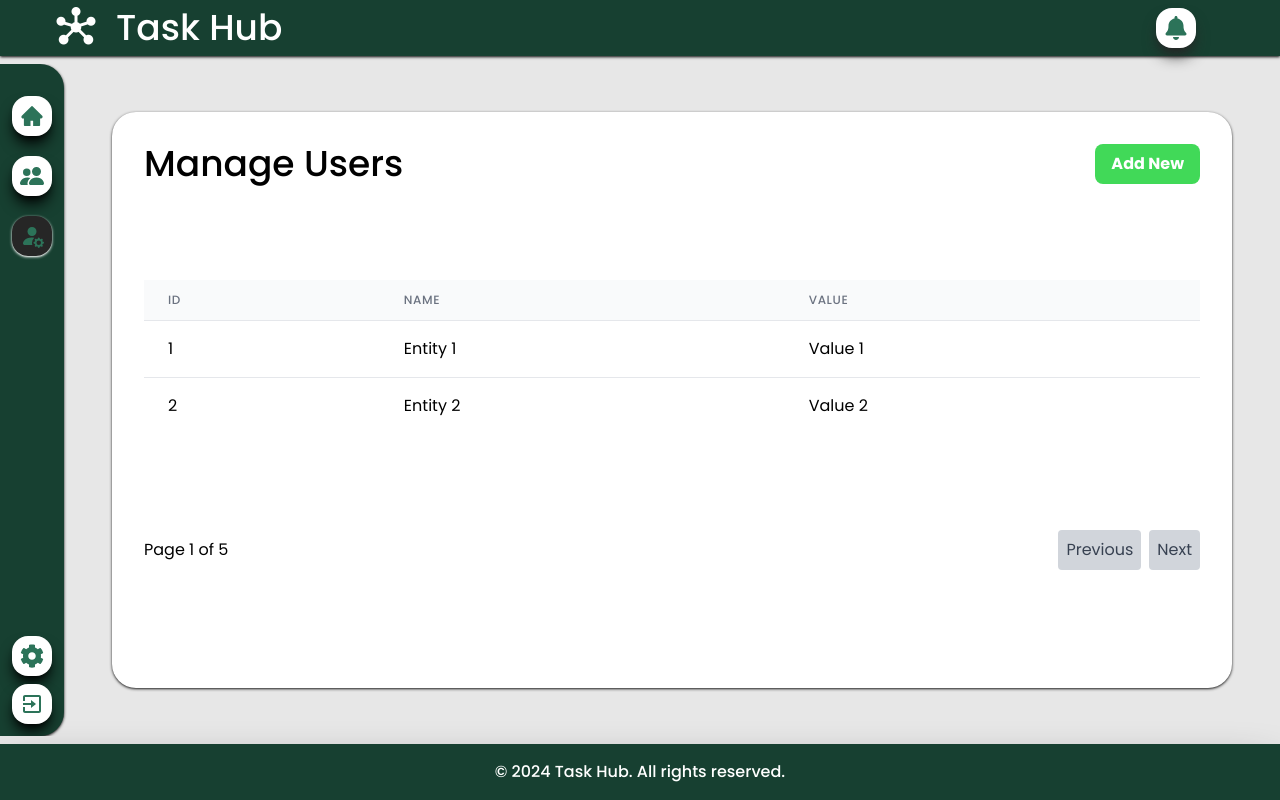
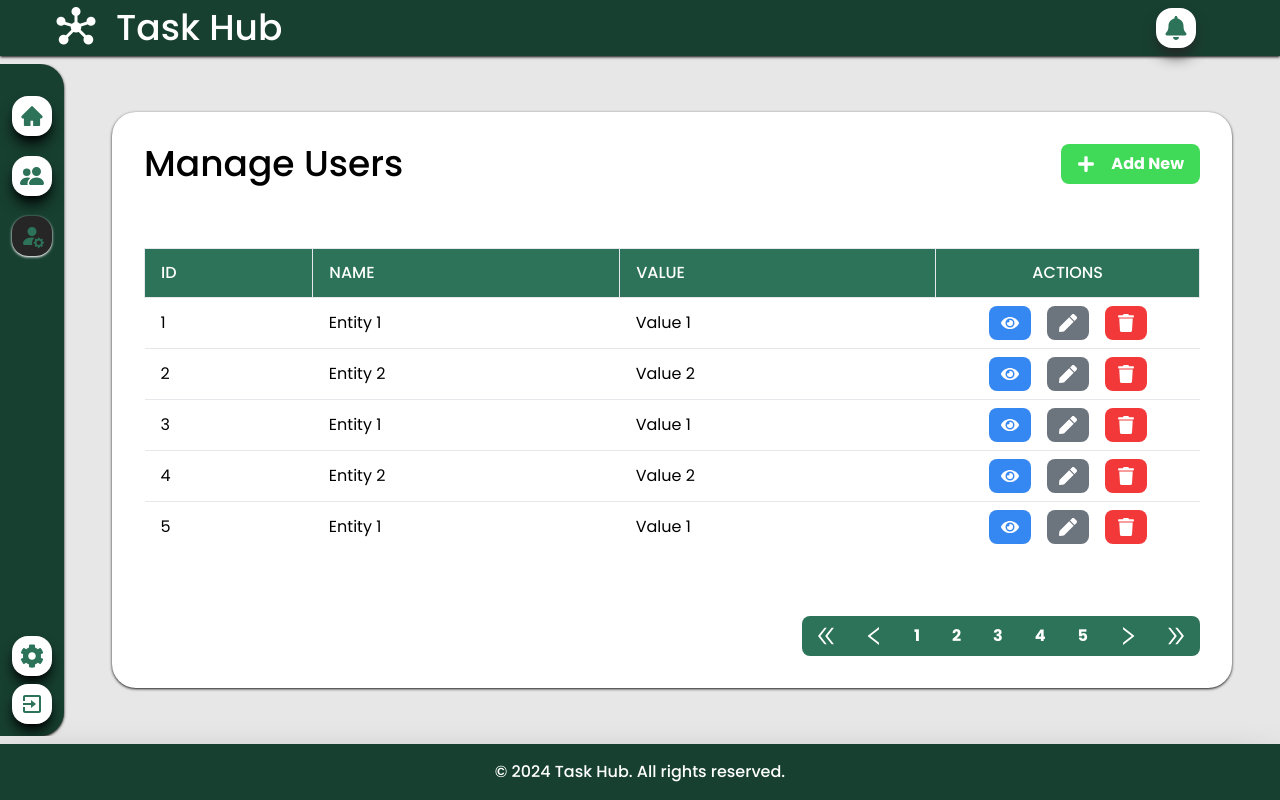
Before and after one commit to fabiomp-filho/task-hub-client, a Next.js app: page /users in a window 1280 px wide. Built offline with nearby package versions, Linux system fonts and the light colour scheme.

Commit message:
feat: Dynamic Table and Pagination complete.

```diff
--- a/components/buttons/CustomButton.tsx
+++ b/components/buttons/CustomButton.tsx
@@ -2,24 +2,39 @@ import React from "react";
 
 interface CustomButtonProps {
     type?: "submit" | "reset" | "button";
-    title: string;
+    title?: string;
     className?: string;
     onClick?: () => void;
     color?: string;
+    hoverTitle?: string;
+    py?: string;
+    px?: string;
+    icon?: React.ReactNode;
+    currentPage?: boolean;
+    disabled?: boolean;
 }
 
 const CustomButton: React.FC<CustomButtonProps> = (
     {
+        key,
         type ,
         title,
+        hoverTitle,
+        py = "2",
+        px= "4",
+        rounded = "rounded-lg",
         className = "",
         onClick,
-        color = "primary"
+        color = "primary",
+        icon,
+        currentPage = false,
+        disabled = false
     }
 ) => {
-    const baseClasses = `font-bold px-4 rounded-lg focus:outline-none focus:shadow-outline duration-300`;
+    const baseClasses = `flex gap-4 justify-center items-center font-bold py-${py} px-${px} ${rounded} focus:outline-none focus:shadow-outline duration-300`;
     const colorClasses = {
         primary: `bg-primary hover:bg-primaryHover text-white`,
+        outlinePrimary: `bg-white border border-primary hover:border-primaryHover text-primary`,
         secondary: `bg-secondary hover:bg-secondaryHover text-white`,
         success: `bg-success hover:bg-successHover text-white`,
         danger: `bg-danger hover:bg-dangerHover text-white`,
@@ -29,13 +44,32 @@ const CustomButton: React.FC<CustomButtonProps> = (
         lightgrey: `bg-lightgrey hover:bg-lightgreyHover text-white`,
     };
 
+    const currentPageClasses = {
+        primary: `bg-primaryHover text-white cursor-not-allowed`,
+        outlinePrimary: `bg-primaryHover text-white cursor-not-allowed`,
+        secondary: `bg-secondaryHover text-white cursor-not-allowed`,
+        success: `bg-successHover text-white cursor-not-allowed`,
+        danger: `bg-dangerHover text-white cursor-not-allowed`,
+        warning: `bg-warningHover text-white cursor-not-allowed`,
+        darkgreen: `bg-darkgreenHover text-white cursor-not-allowed`,
+        mediumgreen: `bg-mediumgreenHover text-white cursor-not-allowed`,
+        lightgrey: `bg-lightgreyHover text-white cursor-not-allowed`,
+    };
+
+    const disabledClasses = `opacity-50 cursor-not-allowed`;
+
+    const finalClasses = ` ${baseClasses} ${colorClasses[color]} ${currentPage ? currentPageClasses[color] : ""} ${disabled ? disabledClasses : ""} ${className}`;
+
     return (
         <button
+            key={key}
             type={type}
-            title={title}
-            className={`${baseClasses} ${colorClasses[color!]} ${className}`}
-            onClick={onClick}>
-            {title}
+            title={hoverTitle ?? title}
+            className={finalClasses}
+            onClick={!disabled ? onClick : undefined}
+            disabled={disabled}
+        >
+            {icon}{title}
         </button>
     )
 }
--- a/components/table/DynamicTable.tsx
+++ b/components/table/DynamicTable.tsx
@@ -1,6 +1,8 @@
 import React from 'react';
 import CustomButton from "@/components/buttons/CustomButton";
 import Pagination from "@/components/table/Pagination";
+import {FaPen, FaEye, FaTrash, FaPlus} from "react-icons/fa";
+
 interface Pagination {
     size: number;
     currentPage: number;
@@ -20,9 +22,22 @@ interface DynamicTableProps {
     columns: Column[];
     onAddNewEntity: () => void;
     onPageChange: (newPage: number) => void;
+    onView: (id: any) => void;
+    onEdit: (id: any) => void;
+    onDelete: (id: any) => void;
 }
 
-const DynamicTable: React.FC<DynamicTableProps> = ({pagination, data, columns, onAddNewEntity, onPageChange}) => {
+const DynamicTable: React.FC<DynamicTableProps> = (
+    {
+        pagination,
+        data,
+        columns,
+        onAddNewEntity,
+        onPageChange,
+        onView,
+        onEdit,
+        onDelete
+    }) => {
     const handlePageChange = (newPage: number) => {
         if (newPage >= 1 && newPage <= pagination.totalPages) {
             onPageChange(newPage);
@@ -30,34 +45,66 @@ const DynamicTable: React.FC<DynamicTableProps> = ({pagination, data, columns, o
     };
 
     return (
-        <div className={"flex flex-col shadow-lightgreyHover shadow flex-1 p-8 gap-20 bg-white md:m-12 rounded-3xl"}>
-            <div className={"flex justify-between"}>
-                <h3 className={"md:text-4xl text-xl font-medium"}>Manage Users</h3>
-                <CustomButton onClick={onAddNewEntity} color={"success"} type={"button"} title={"Add New"}/>
+        <div className="flex flex-col shadow-lightgreyHover shadow flex-1 p-8 bg-white md:m-12 rounded-3xl overflow-auto">
+            <div className="min-w-full flex justify-between mb-4">
+                <h3 className="md:text-4xl text-xl font-medium">Manage Users</h3>
+                <CustomButton icon={<FaPlus size={18}/> } onClick={onAddNewEntity} color="success" type="button" title="Add New"/>
             </div>
-            <table className="min-w-full divide-y divide-gray-200 mt-4">
-                <thead className="bg-gray-50">
+            <div className="overflow-auto my-12">
+                <table className="min-w-full table-fixed border-collapse ">
+                    <thead className="bg-mediumgreen">
                     <tr>
                         {columns.map((column) => (
-                        <th key={column.key} className="px-6 py-3 text-left text-xs font-medium text-gray-500 uppercase
-                        tracking-wider">
+                            <th key={column.key} className="hover:bg-mediumgreenHover transition-all duration-300 px-4 py-3 text-left font-medium text-white uppercase border
+                           ">
                                 {column.label}
                             </th>
+
                         ))}
+                        <th key={"actions"}
+                            className="transition-all duration-300 w-1/4 text-center px-4 py-3 hover:bg-mediumgreenHover font-medium text-white uppercase border
+                           ">
+                            Actions
+                        </th>
                     </tr>
                     </thead>
-                <tbody className="bg-white divide-y divide-gray-200">
+                    <tbody className="bg-white divide-y">
                     {data.map((row, rowIndex) => (
-                    <tr key={rowIndex}>
+                        <tr key={rowIndex} className={"hover:bg-iceWhite transition-all duration-300"}>
                             {columns.map((column) => (
-                            <td key={column.key} className="px-6 py-4 whitespace-nowrap">
+                                <td key={column.key} className=" px-4 whitespace-nowrap  border-lightgrey">
                                     {column.format ? column.format(row[column.key]) : row[column.key]}
                                 </td>
                             ))}
+                            <td className="px-4 py-2 whitespace-nowrap border-lightgrey flex gap-4 justify-center">
+                                <CustomButton
+                                    color={"primary"}
+                                    px={"3"}
+                                    onClick={() => onView(row.id)}
+                                    hoverTitle={"Click to view info"}
+                                    icon={<FaEye className={"text-white"} size={18}/>}
+                                />
+                                <CustomButton
+                                    color={"secondary"}
+                                    px={"3"}
+                                    onClick={() => onEdit(row.id)}
+                                    hoverTitle="Click to edit info"
+                                    icon={<FaPen className={"text-white"} size={18}/>}
+                                />
+                                <CustomButton
+                                    color={"danger"}
+                                    px={"3"}
+                                    onClick={() => onDelete(row.id)}
+                                    hoverTitle="Click to exclude"
+                                    icon={<FaTrash className={"text-white"} size={18}/>}
+                                />
+                            </td>
                         </tr>
                     ))}
+
                     </tbody>
                 </table>
+            </div>
             <Pagination pagination={pagination} onPageChange={handlePageChange}/>
         </div>
     );
--- a/components/table/Pagination.tsx
+++ b/components/table/Pagination.tsx
@@ -1,35 +1,100 @@
 import React from "react";
+import CustomButton from "@/components/buttons/CustomButton";
+import {AiOutlineDoubleLeft, AiOutlineDoubleRight, AiOutlineLeft, AiOutlineRight} from "react-icons/ai";
 
-const Pagination = ({pagination, onPageChange}) => {
+interface PaginationProps {
+    pagination: {
+        size: number;
+        currentPage: number;
+        totalPages: number;
+        totalElements: number;
+    };
+    onPageChange: (newPage: number) => void;
+}
+
+const Pagination: React.FC<PaginationProps> = ({pagination, onPageChange}) => {
+    const {currentPage, totalPages} = pagination;
 
     const handlePageChange = (newPage: number) => {
-        if (newPage >= 1 && newPage <= pagination.totalPages) {
+        if (newPage >= 1 && newPage <= totalPages) {
             onPageChange(newPage);
         }
     };
 
+    const renderPageNumbers = () => {
+        const pageNumbers = [];
+        let startPage = Math.max(currentPage - 2, 1);
+        let endPage = Math.min(startPage + 4, totalPages);
+
+        if (endPage - startPage < 4) {
+            startPage = Math.max(endPage - 4, 1);
+        }
+
+        for (let i = startPage; i <= endPage; i++) {
+            pageNumbers.push(
+                <CustomButton
+                    px={"4"}
+                    py={"2"}
+                    key={i}
+                    rounded={""}
+                    color={"mediumgreen"}
+                    onClick={() => handlePageChange(i)}
+                    disabled={currentPage === i}
+                    title={i.toString()}
+                />
+            );
+        }
+
+        return pageNumbers;
+    };
+
     return (
-        <div className={"mt-4 flex justify-between items-center"}>
-                <span>
-                    Page {pagination.currentPage} of {pagination.totalPages}
-                </span>
-            <div>
-                <button
-                    onClick={() => handlePageChange(pagination.currentPage - 1)}
-                    className="bg-gray-300 text-gray-700 p-2 rounded mr-2"
-                    disabled={pagination.currentPage === 1}
-                >
-                    Previous
-                </button>
-                <button
-                    onClick={() => handlePageChange(pagination.currentPage + 1)}
-                    className="bg-gray-300 text-gray-700 p-2 rounded"
-                    disabled={pagination.currentPage === pagination.totalPages}
-                >
-                    Next
-                </button>
+        <div className="flex md:justify-end justify-center items-center mt-4">
+            <div className="flex items-center">
+                <CustomButton
+                    px={"3"}
+                    py={"2"}
+                    rounded={"rounded-l-lg"}
+                    color={"mediumgreen"}
+                    onClick={() => handlePageChange(1)}
+                    disabled={currentPage === 1}
+                    hoverTitle={"First"}
+                    icon={<AiOutlineDoubleLeft size={24}/>}
+                />
+                <CustomButton
+                    px={"3"}
+                    py={"2"}
+                    rounded={""}
+                    color={"mediumgreen"}
+                    onClick={() => handlePageChange(currentPage - 1)}
+                    disabled={currentPage === 1}
+                    hoverTitle={"Previous"}
+                    icon={<AiOutlineLeft size={24}/>}
+                />
+                {renderPageNumbers()}
+                <CustomButton
+                    px={"3"}
+                    py={"2"}
+                    rounded={""}
+                    color={"mediumgreen"}
+                    onClick={() => handlePageChange(currentPage + 1)}
+                    disabled={currentPage === totalPages}
+                    hoverTitle={"Next"}
+                    icon={<AiOutlineRight size={24}/>}
+                />
+                <CustomButton
+                    rounded={"rounded-r-lg"}
+                    px={"3"}
+                    py={"2"}
+                    color={"mediumgreen"}
+                    onClick={() => handlePageChange(totalPages)}
+                    disabled={currentPage === totalPages}
+                    hoverTitle={"Last"}
+                    icon={<AiOutlineDoubleRight size={24}/>}
+                />
             </div>
         </div>
-    )
-}
+    );
+};
+
 export default Pagination;
--- a/pages/users/index.tsx
+++ b/pages/users/index.tsx
@@ -5,15 +5,21 @@ const Users = () => {
 
     const [pagination, setPagination] = useState({
         size: 10,
-        currentPage: 1,
-        totalPages: 5,
+        currentPage: 0,
+        totalPages: 10,
         totalElements: 50,
     });
 
+    console.log(pagination)
     const data = [
         { id: 1, name: 'Entity 1', value: 'Value 1' },
         { id: 2, name: 'Entity 2', value: 'Value 2' },
-        // Adicione mais dados conforme necessário
+        { id: 3, name: 'Entity 1', value: 'Value 1' },
+        { id: 4, name: 'Entity 2', value: 'Value 2' },
+        { id: 5, name: 'Entity 1', value: 'Value 1' },
+        { id: 6, name: 'Entity 2', value: 'Value 2' },
+        { id: 7, name: 'Entity 1', value: 'Value 1' },
+
     ];
 
     const columns = [
--- a/styles/globals.css
+++ b/styles/globals.css
@@ -2,9 +2,10 @@
 @tailwind components;
 @tailwind utilities;
 
-body{
+body {
     @apply font-sans;
 }
+
 :root {
     box-sizing: border-box;
     padding: 0;
@@ -14,3 +15,26 @@ body{
 main {
     height: 100vh;
 }
+
+::-webkit-scrollbar {
+    width: 12px;
+    height: 12px;
+
+}
+
+::-webkit-scrollbar-thumb {
+    background-color: #888;
+    border-radius: 30px !important;
+    border: 3px solid #f1f1f1;
+
+}
+
+::-webkit-scrollbar-thumb:hover {
+    background-color: #555;
+}
+
+::-webkit-scrollbar-track {
+    background: #f1f1f1;
+    border-radius: 30px !important;
+
+}
```
Lines whose indentation alone changed are shown as unchanged.
